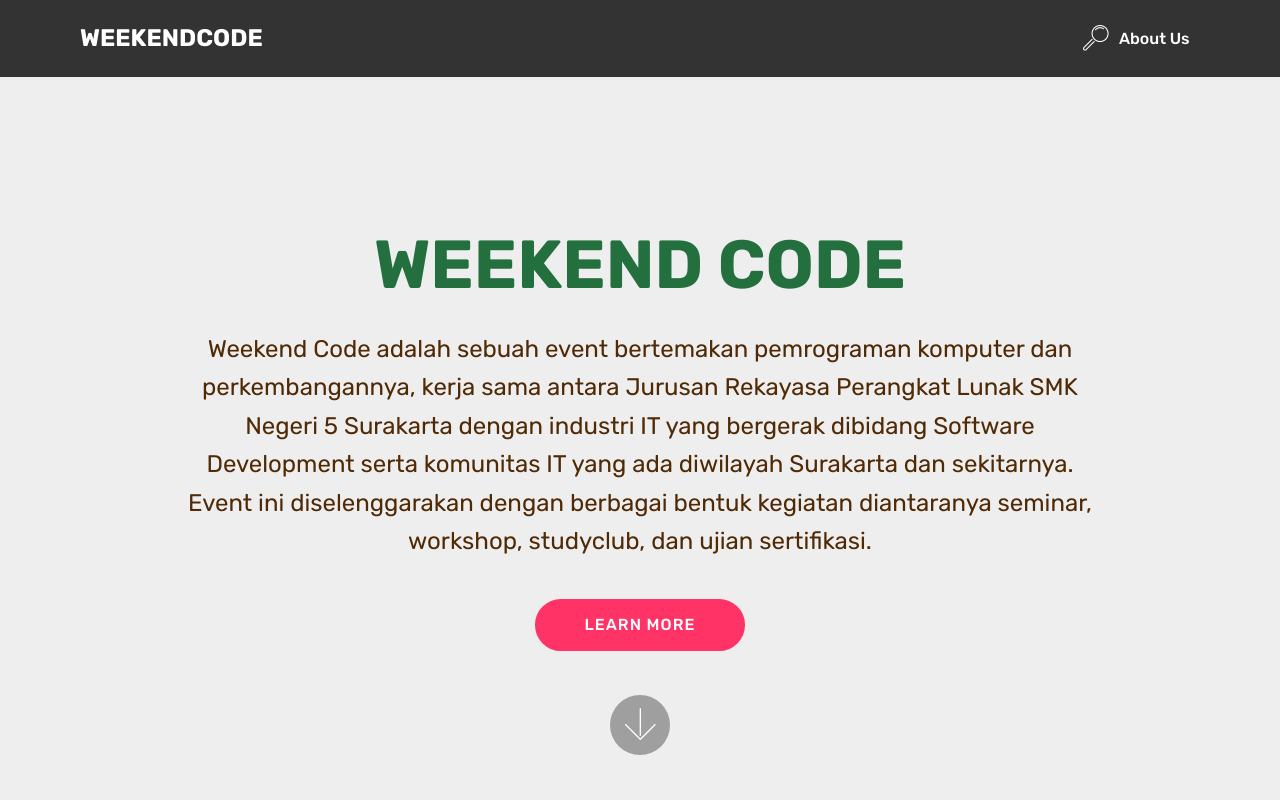
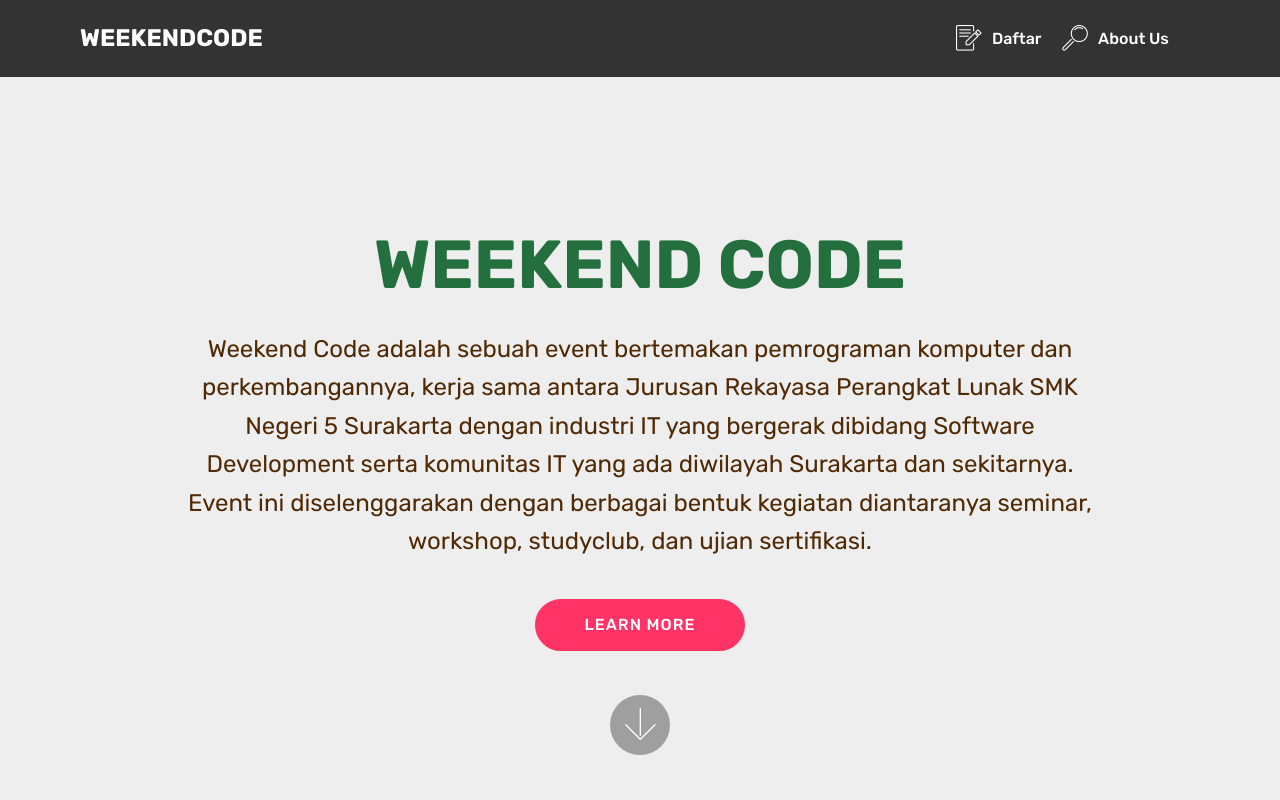
Before and after one commit to rosyida92/wecode2019, a plain HTML site: page index.html in a window 1280 px wide. Shown: the top 800 px of the page. Drawn offline with Linux system fonts and the light colour scheme; files whose address does not match are found by name.

Commit message:
create github pages

```diff
--- a/index.html
+++ b/index.html
@@ -45,17 +45,20 @@
         </div>
         <div class="collapse navbar-collapse" id="navbarSupportedContent">
             <ul class="navbar-nav nav-dropdown nav-right" data-app-modern-menu="true"><li class="nav-item">
-                    <a class="nav-link link text-white display-4" href="index.html#header2-1">
+                    <a class="nav-link link text-white display-4" href="index.html#info1-e"><span class="mbri-edit mbr-iconfont mbr-iconfont-btn"></span>
+
+                        Daftar</a>
+                </li><li class="nav-item"><a class="nav-link link text-white display-4" href="index.html#header2-1">
                         <span class="mbri-search mbr-iconfont mbr-iconfont-btn"></span>
                         About Us
-                    </a>
-                </li></ul>
+                    </a></li><li class="nav-item"><a class="nav-link link text-white display-4" href="index.html#header2-1">
+                        </a></li></ul>
 
         </div>
     </nav>
 </section>
 
-<section class="engine"><a href="https://mobirise.info/j">website templates</a></section><section class="cid-qTkA127IK8 mbr-fullscreen mbr-parallax-background" id="header2-1">
+<section class="engine"><a href="https://mobirise.info/r">bootstrap templates</a></section><section class="cid-qTkA127IK8 mbr-fullscreen mbr-parallax-background" id="header2-1">
 
 
 
```
Also changed, not shown: 1 other file.
